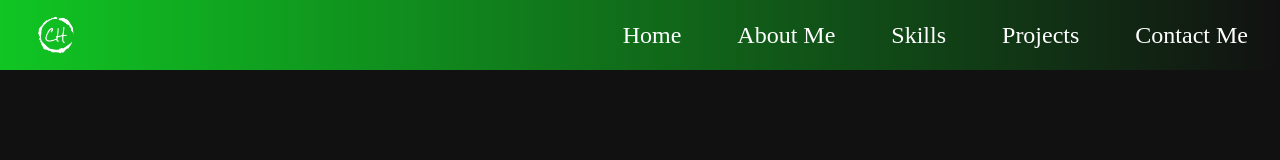
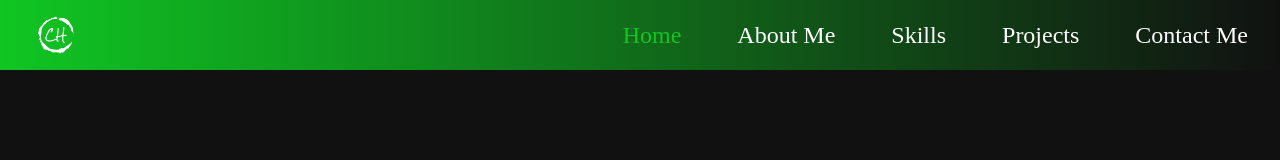
Before and after one commit to colehanekom/React-profile, a React (Vite) app: page / in a window 1280 px wide. Shown: the top 160 px of the page. Built offline with nearby package versions, Linux system fonts and the light colour scheme.

Commit message:
Updated code for Home item in navbar to change to green when clicked on to be active

```diff
--- a/src/components/Navbar.jsx
+++ b/src/components/Navbar.jsx
@@ -5,7 +5,12 @@ import { Link, Button, Element, Events, animateScroll as scroll, scrollSpy, scro
 
 const Navbar = () => {
   const [nav, setNav] = useState(false)
-  const handleClick = () => setNav(!nav)
+  const [activeMenuItem, setActiveMenuItem] = useState('home'); // Initialize with 'home'
+
+  const handleClick = (menuItem) => {
+    setNav(false);
+    setActiveMenuItem(menuItem);
+  };
 
   return (
     <div className="fixed w-full h-[70px] flex justify-between items-center px-4 bg-gradient-to-r from-[#10C623] to-[#111111] text-white text-2xl">
@@ -19,9 +24,11 @@ const Navbar = () => {
 
       {/*menu*/}
       <ul className='hidden md:flex space-x-6'> {/*hidden until it passes medium point */}
-        <li className="px-4 hover:text-[#10C623] cursor-pointer"> <Link activeClass="active" to="home"  smooth={true}  duration={500}>
-          Home
-        </Link></li>
+        <MenuItem
+          onClick={() => handleClick('home')}
+          active={activeMenuItem === 'home'}
+          label="Home"
+        />
         <li className="px-4 hover:text-[#10C623] cursor-pointer"> <Link  to="about"  smooth={true}  duration={500} >
           About Me
         </Link></li>
@@ -65,4 +72,26 @@ const Navbar = () => {
   )
 }
 
+// MenuItem component
+//The placement of the MenuItem component at the bottom of the code structures the code for readability and maintainability.
+const MenuItem = ({ onClick, active, label, isMobile }) => {
+  return (
+    <li
+      className={`px-4 ${
+        active ? 'text-[#10C623]' : 'hover:text-[#10C623]'
+      } cursor-pointer`}
+    >
+      <Link
+        onClick={onClick}
+        to={isMobile ? label.toLowerCase().replace(' ', '-') : label.toLowerCase()}
+        smooth={true}
+        duration={500}
+        activeClass="active"
+      >
+        {label}
+      </Link>
+    </li>
+  );
+};
+
 export default Navbar;
```
